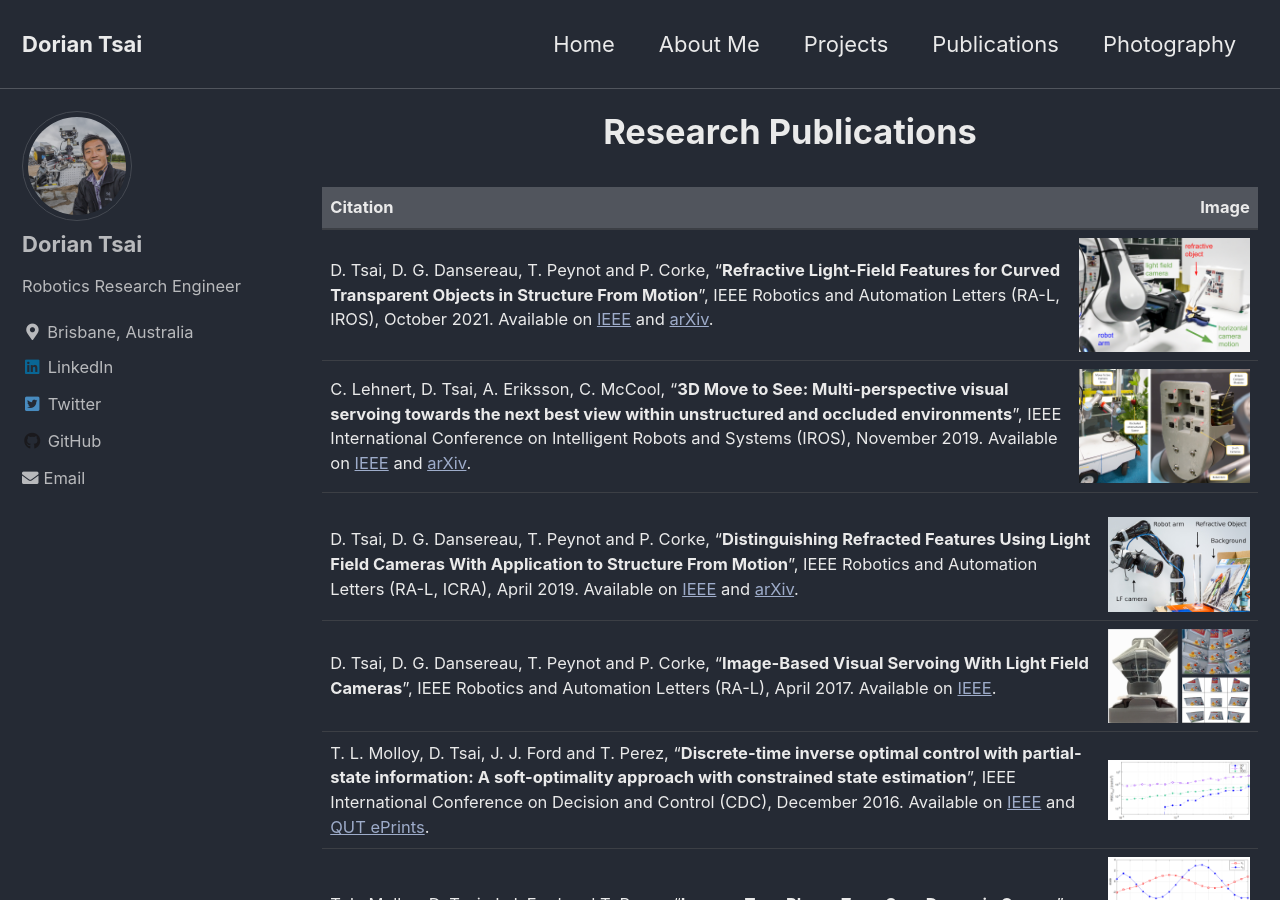
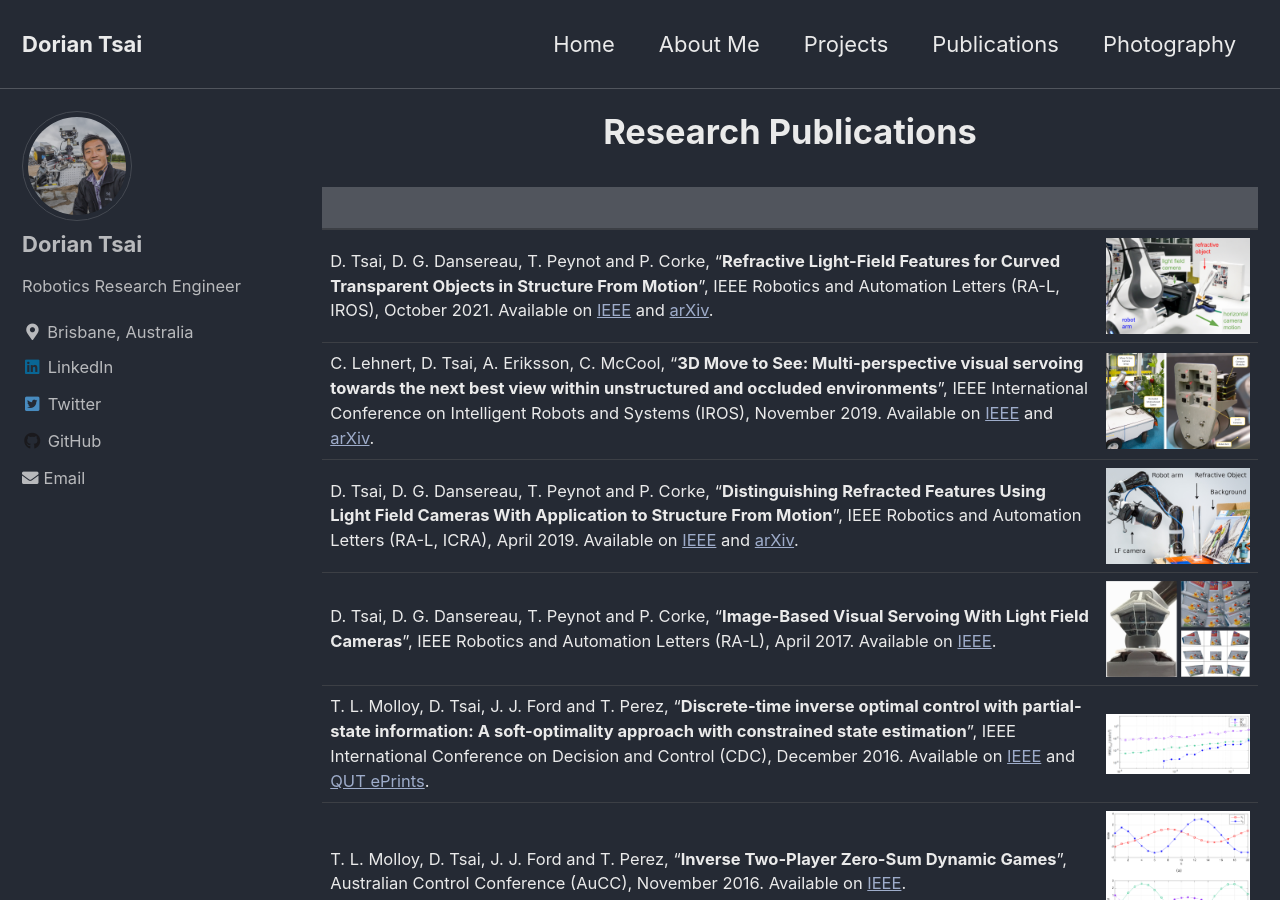
Before and after one commit to doriantsai/doriantsai.github.io, a Jekyll site: the page built from _pages/publications.md, in a window 1280 px wide and 900 px high. Built offline with Jekyll 4.4.1, drawn with Linux system fonts in a browser that asks for light colours; cached includes are drawn as plain includes.

Commit message:
set table image sizes and alignment

```diff
--- a/_pages/publications.md
+++ b/_pages/publications.md
@@ -7,16 +7,13 @@ classes: wide
 <h1 style="text-align: center; margin-bottom: 1em;">Research Publications</h1>
 
 
-Citation | Image
+ |
 :-----------------------------------------------|-------------:
 D. Tsai, D. G. Dansereau, T. Peynot and P. Corke, "**Refractive Light-Field Features for Curved Transparent Objects in Structure From Motion**", IEEE Robotics and Automation Letters (RA-L, IROS), October 2021. Available on [IEEE](https://ieeexplore.ieee.org/document/9468955) and [arXiv](https://arxiv.org/abs/2103.15349). | [<img src="/assets/images/refracted_lightfield_features.png" width="480" />](/assets/images/refracted_lightfield_features.png)
 C. Lehnert, D. Tsai, A. Eriksson, C. McCool, "**3D Move to See: Multi-perspective visual servoing towards the next best view within unstructured and occluded environments**", IEEE International Conference on Intelligent Robots and Systems (IROS), November 2019. Available on [IEEE](https://ieeexplore.ieee.org/document/8967918) and [arXiv](https://arxiv.org/abs/1809.07896). | [<img src="/assets/images/MoveToSee.png" width="480"/>](/assets/images/MoveToSee.png)
-
-
-
-| D. Tsai, D. G. Dansereau, T. Peynot and P. Corke, "**Distinguishing Refracted Features Using Light Field Cameras With Application to Structure From Motion**", IEEE Robotics and Automation Letters (RA-L, ICRA), April 2019. Available on [IEEE](https://ieeexplore.ieee.org/document/8556460) and [arXiv](https://arxiv.org/abs/1806.07375). | <img align="right" alt="light-field camera on robot arm" width="480" src="/assets/images/KinovaIllum-3_labelled.jpg"/> |
-| D. Tsai, D. G. Dansereau, T. Peynot and P. Corke, "**Image-Based Visual Servoing With Light Field Cameras**", IEEE Robotics and Automation Letters (RA-L), April 2017. Available on [IEEE](https://ieeexplore.ieee.org/document/7820142). | <img align="right" alt="mirror camera" width="480" src="/assets/images/lfibvs.png"/> |
-| T. L. Molloy, D. Tsai, J. J. Ford and T. Perez, "**Discrete-time inverse optimal control with partial-state information: A soft-optimality approach with constrained state estimation**", IEEE International Conference on Decision and Control (CDC), December 2016. Available on [IEEE](https://ieeexplore.ieee.org/document/7798546) and [QUT ePrints](https://eprints.qut.edu.au/99541/). | <img align="right" alt="light-field camera on robot arm" width="480" height="320" src="/assets/images/discrete_inverse_optimal_control.png"/> |
-| T. L. Molloy, D. Tsai, J. J. Ford and T. Perez, "**Inverse Two-Player Zero-Sum Dynamic Games**", Australian Control Conference (AuCC), November 2016. Available on [IEEE](https://ieeexplore.ieee.org/document/7868186). | <img align="right" alt="inverse two-player games" width="480" height="320" src="/assets/images/inverse-twoplayer-games.png"/> |
-| D. Tsai, I. A. D. Nesnas, and D. Zarzhitsky, "**Autonomous Vision-Based Tether-Assisted Rover Docking**", IEEE International Conference on Intelligent Robots and Systems (IROS), November 2013. Available on [IEEE](https://ieeexplore.ieee.org/document/6696757). | <img align="right" alt="duaxel rover" width="480" height="320" src="/assets/images/DuAxelDescent.jpg"/> |
-| J. A. Marshall and D. Tsai, "**Brief paper periodic formations of multivehicle systems**", IET Control Theory & Applications, March 2011. Available on [ResearchGate](https://www.researchgate.net/publication/224225603_Periodic_formations_of_multivehicle_systems). | <img align="right" alt="multivehicle weave pattern" width="480" height="320" src="/assets/images/multivehicle_weave.png"/> |
+D. Tsai, D. G. Dansereau, T. Peynot and P. Corke, "**Distinguishing Refracted Features Using Light Field Cameras With Application to Structure From Motion**", IEEE Robotics and Automation Letters (RA-L, ICRA), April 2019. Available on [IEEE](https://ieeexplore.ieee.org/document/8556460) and [arXiv](https://arxiv.org/abs/1806.07375). | <img align="right" alt="light-field camera on robot arm" width="480" src="/assets/images/KinovaIllum-3_labelled.jpg"/>
+D. Tsai, D. G. Dansereau, T. Peynot and P. Corke, "**Image-Based Visual Servoing With Light Field Cameras**", IEEE Robotics and Automation Letters (RA-L), April 2017. Available on [IEEE](https://ieeexplore.ieee.org/document/7820142). | <img align="right" alt="mirror camera" width="480" src="/assets/images/lfibvs.png"/>
+T. L. Molloy, D. Tsai, J. J. Ford and T. Perez, "**Discrete-time inverse optimal control with partial-state information: A soft-optimality approach with constrained state estimation**", IEEE International Conference on Decision and Control (CDC), December 2016. Available on [IEEE](https://ieeexplore.ieee.org/document/7798546) and [QUT ePrints](https://eprints.qut.edu.au/99541/). | <img align="right" alt="light-field camera on robot arm" width="480" src="/assets/images/discrete_inverse_optimal_control.png"/>
+T. L. Molloy, D. Tsai, J. J. Ford and T. Perez, "**Inverse Two-Player Zero-Sum Dynamic Games**", Australian Control Conference (AuCC), November 2016. Available on [IEEE](https://ieeexplore.ieee.org/document/7868186). | <img align="right" alt="inverse two-player games" width="480" src="/assets/images/inverse-twoplayer-games.png"/>
+D. Tsai, I. A. D. Nesnas, and D. Zarzhitsky, "**Autonomous Vision-Based Tether-Assisted Rover Docking**", IEEE International Conference on Intelligent Robots and Systems (IROS), November 2013. Available on [IEEE](https://ieeexplore.ieee.org/document/6696757). | <img align="right" alt="duaxel rover" width="480" src="/assets/images/DuAxelDescent.jpg"/>
+J. A. Marshall and D. Tsai, "**Brief paper periodic formations of multivehicle systems**", IET Control Theory & Applications, March 2011. Available on [ResearchGate](https://www.researchgate.net/publication/224225603_Periodic_formations_of_multivehicle_systems). | <img align="right" alt="multivehicle weave pattern" width="480" src="/assets/images/multivehicle_weave.png"/>
```
